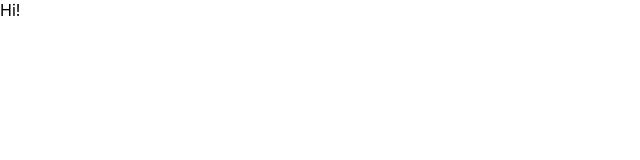
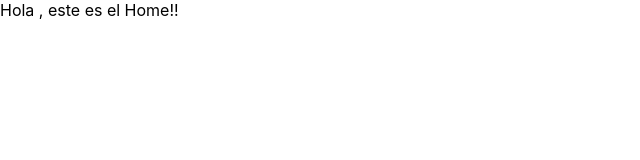
Before and after one commit to marianorp/TP3-SFReact-LibraryApp, a React (Create React App) app: page /home in a window 1280 px wide. Shown: the top 160 px of the page, without its empty margins (0-640 px from the left). Built offline with nearby package versions, Linux system fonts and the light colour scheme.

Commit message:
commit de prueba

```diff
--- a/src/components/Home.jsx
+++ b/src/components/Home.jsx
@@ -2,6 +2,6 @@
 
 export default function Home(){
     return (
-        <><div>Hi!</div></>
+        <><div>Hola , este es el Home!!</div></>
     )
 }
```
